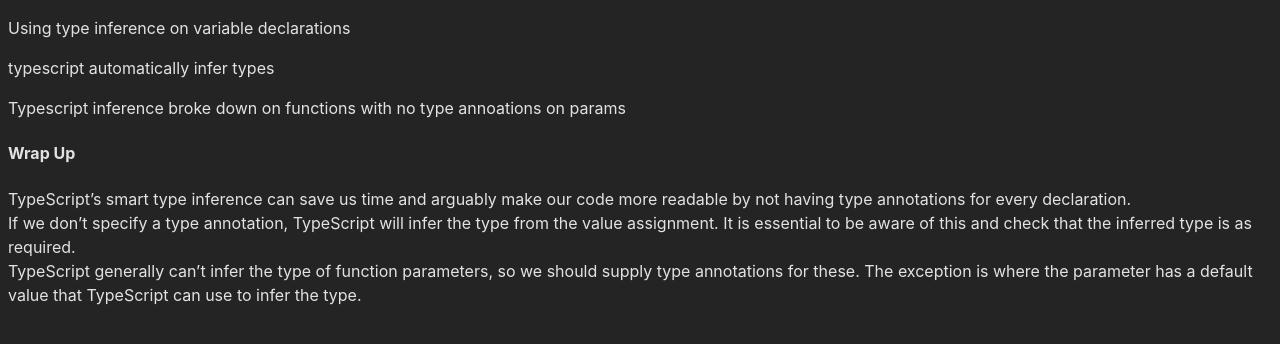
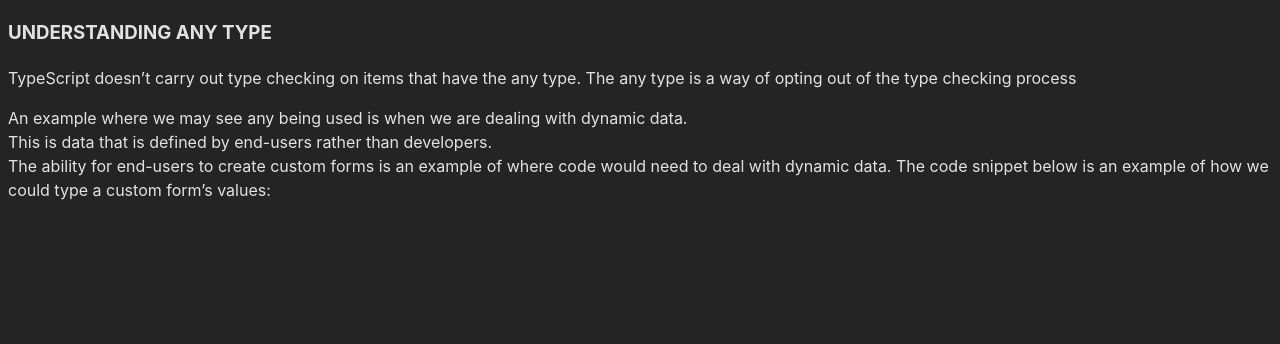
Before and after one commit to sulamanshahbukhari/using-Typescript-with-React, a React (Vite) app: page / in a window 1280 px wide. Shown: the top 344 px of the page. Built offline with nearby package versions, Linux system fonts and the light colour scheme.

Commit message:
Any type

```diff
--- a/src/App.tsx
+++ b/src/App.tsx
@@ -1,12 +1,16 @@
 import React from 'react'
 import TypeAnnoations from './BasicTypes/TypeAnnoations'
 import TypeInference from './BasicTypes/TypeInference'
+import UnderstandingAnyType from './BasicTypes/UnderstandingAnyType'
 
 const App = () => {
   return (
     <>
     {/* <TypeAnnoations/> */}
-    <TypeInference/>
+    {/* <TypeInference/> */}
+    <UnderstandingAnyType/>
+
+
 
     </>
   )
--- /dev/null
+++ b/src/BasicTypes/UnderstandingAnyType.tsx
@@ -0,0 +1,29 @@
+import React from 'react'
+
+const UnderstandingAnyType = () => {
+let something;
+something = "Bob"; //type any
+something = "Bob"; //type any
+something = 33;  //type any
+something = false;  //type any
+something = new Date(2019, 5, 8);  //type any
+// -----
+const formValues: { [field: string]: any } = {
+    firstName: "Bob",
+    surname: "Smith",
+    age: 30
+  };
+
+
+  return (
+  <>
+  <h3>UNDERSTANDING ANY TYPE</h3>
+  <p>TypeScript doesn’t carry out type checking on items that have the any type. The any type is a way of opting out of the type checking process</p>
+  <p>An example where we may see any being used is when we are dealing with dynamic data.<br></br>
+    This is data that is defined by end-users rather than developers. <br/>
+    The ability for end-users to create custom forms is an example of where code would need to deal with dynamic data. The code snippet below is an example of how we could type a custom form’s values:</p>
+  </>
+  )
+}
+
+export default UnderstandingAnyType
```
Also changed, not shown: src/BasicTypes/VoidType.tsx (added, +9 -0 lines).
